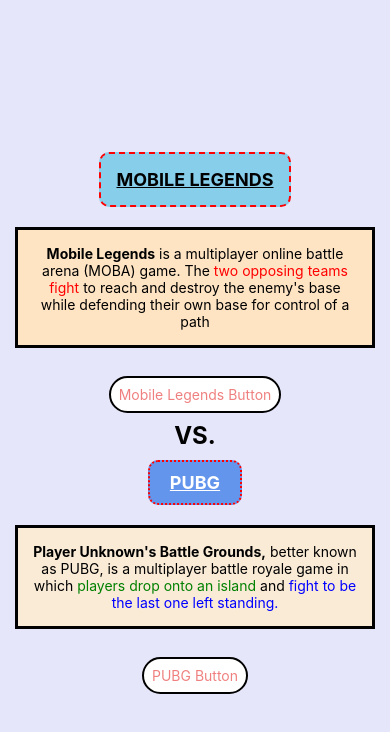
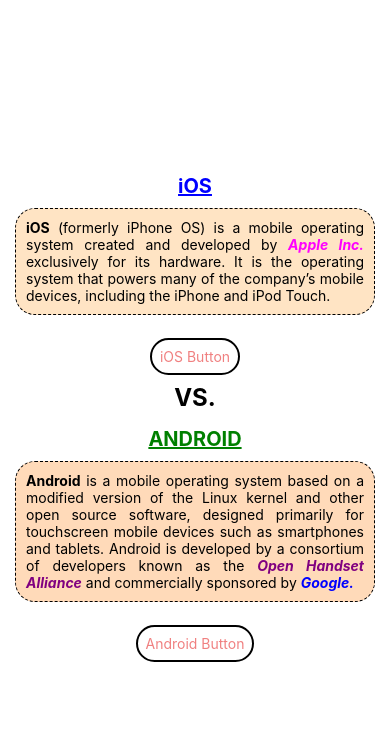
Before and after one commit to Archie-study/MasterReactNative, a React Native app: screen / in a window 390 px wide. Shown: the top 732 px of the page. Built offline with nearby package versions, Linux system fonts and the light colour scheme.

Commit message:
Meeting 2 - DIY Session

```diff
--- a/App.js
+++ b/App.js
@@ -3,11 +3,12 @@
 import FirstScreen from "./src/screens/FirstScreen";
 import ChallengeScreenM1 from "./src/screens/FirstScreen";
 import SecondScreen from "./src/screens/SecondScreen";
+import ChallengeScreenM2 from "./src/screens/SecondScreen";
 
 const App = () => {
   return (
     <SafeAreaProvider>
-      <SecondScreen />
+      <ChallengeScreenM2 />
     </SafeAreaProvider>
   )
 }
--- a/src/screens/SecondScreen.js
+++ b/src/screens/SecondScreen.js
@@ -124,4 +124,97 @@
     )
 }
 
-export default SecondScreen
+const ChallengeScreenM2 = () => {
+    const showAlert = (system) => {
+        if(system === 'ios'){
+            alert('You choose iOS')
+        } else if(system === 'android'){
+            alert('You choose Android!')
+        }
+    };
+    return (
+        <View style={{
+            flex: 1, justifyContent: 'center', alignItems: 'center'
+        }}>
+
+            {/* iOS */}
+            <View style={{marginBottom: 10}}>
+                <Text style={{color: 'blue', textDecorationLine: 'underline' , fontWeight: 'bold', fontSize: 20}}>iOS</Text>
+            </View>
+            <View style={{
+                backgroundColor:'bisque',
+                marginLeft: 15,
+                marginRight: 15,
+                borderWidth: 1,
+                borderStyle: "dashed",
+                borderRadius: 20,
+                padding: 10,
+                marginBottom: 15
+            }}>
+                <Text style={{textAlign: 'justify', color:'black'}}>
+                    <Text style={{fontWeight:'bold'}}>iOS</Text> (formerly iPhone OS) is a mobile operating system created and developed by <Text style={{fontStyle: "italic", fontWeight:"bold", color: "magenta"}}>Apple Inc.</Text> exclusively for its hardware. It is the operating system that powers many of the company’s mobile devices, including the iPhone and iPod Touch.
+                </Text>
+            </View>
+            <View>
+                <TouchableOpacity
+                    style={{
+                        backgroundColor: 'white',
+                        padding: 8,
+                        margin: 8,
+                        borderRadius: 50,
+                        borderWidth: 2
+                    }}
+                    onPress={ () => showAlert('ios')}
+                >
+                    <Text style={{color:'lightcoral'}}>
+                        iOS Button
+                    </Text>
+                </TouchableOpacity>
+            </View>
+
+
+            <View>
+                <Text style={{ fontSize: 24,fontWeight: 'bold', color: 'black'}}>VS.</Text>
+            </View>
+
+
+            {/* Android */}
+            <View style={{marginBottom: 10, marginTop: 15}}>
+                <Text style={{color: 'green', textTransform: 'uppercase' , textDecorationLine: 'underline' , fontWeight: 'bold', fontSize: 20}}>Android</Text>
+            </View>
+            <View style={{
+                backgroundColor:'#FFDAB9',
+                marginLeft: 15,
+                marginRight: 15,
+                borderWidth: 1,
+                borderStyle: "dashed",
+                borderRadius: 20,
+                padding: 10,
+                marginBottom: 15
+            }}>
+                <Text style={{color: 'black', textAlign: 'justify'}}>
+                    <Text style={{fontWeight: 'bold'}}>Android</Text> is a mobile operating system based on a modified version of the Linux kernel and other open source software, designed primarily for touchscreen mobile devices such as smartphones and tablets. Android is developed by a consortium of developers known as the <Text style={{fontWeight: 'bold', fontStyle: 'italic', color: 'purple'}}>Open Handset Alliance</Text> and commercially sponsored by <Text style={{fontWeight: 'bold', fontStyle: 'italic', color: 'blue'}}>Google.</Text>
+                </Text>
+            </View>
+            <View>
+                <TouchableOpacity
+                    style={{
+                        backgroundColor: 'white',
+                        padding: 8,
+                        margin: 8,
+                        borderRadius: 50,
+                        borderWidth: 2
+                    }}
+                    onPress={ () => showAlert('android')}
+                >
+                    <Text style={{color:'lightcoral'}}>
+                        Android Button
+                    </Text>
+                </TouchableOpacity>
+            </View>
+
+        </View>
+    )
+}
+
+export default ChallengeScreenM2
```
